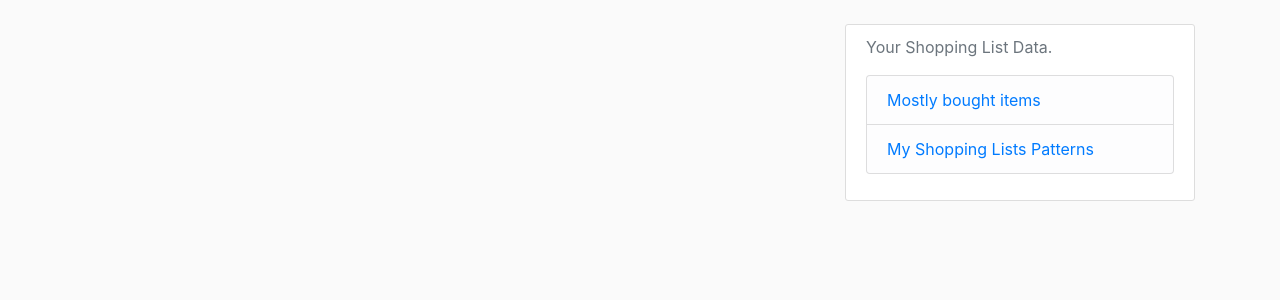
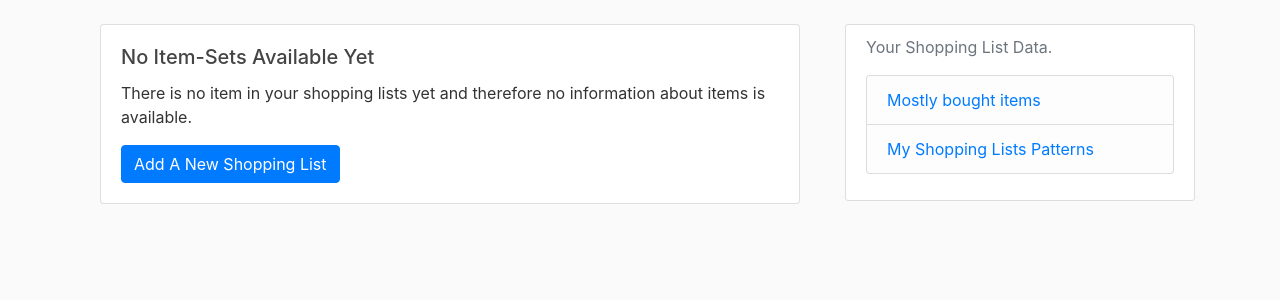
Before and after one commit to TaherAmlaki/ShoppingListApp, a Flask app: page /shopping-lists/frequent-itemsets in a window 1280 px wide. Shown: the part 56-356 px from the top of the page. Run offline with Flask 2, Linux system fonts and the light colour scheme; the visitor is signed in with stand-in values (Sample User, id 1); some libraries are stand-ins or nearby versions.

Commit message:
Added explanations to basket templates

```diff
--- a/ShoppingListApp/shoppingLists/templates/shoppingLists/frequent_item_sets.html
+++ b/ShoppingListApp/shoppingLists/templates/shoppingLists/frequent_item_sets.html
@@ -6,7 +6,7 @@
                 <thead>
                   <tr>
                     <th scope="col">#</th>
-                    <th scope="col">Item</th>
+                    <th scope="col">Item-Set</th>
                     <th scope="col">Support</th>
                   </tr>
                 </thead>
@@ -20,6 +20,31 @@
                     {% endfor %}
                 </tbody>
             </table>
+
+            <div class="card w-100">
+                <div class="card-body">
+                    <h5 class="card-title">Support?</h5>
+                    <p class="card-text">
+                        Support is percentage of shopping lists that contain the item-set to the total number of
+                        shopping lists.
+                    </p>
+                </div>
+            </div>
+
+        </div>
+    {% else %}
+        <div class="container">
+            <div class="card w-100">
+                <div class="card-body">
+                    <h5 class="card-title">No Item-Sets Available Yet</h5>
+                    <p class="card-text">
+                        There is no item in your shopping lists yet and therefore no information about items is available.
+                    </p>
+                    <a href="{{ url_for('shopping_list_views.add_shopping_list') }}" class="btn btn-primary">
+                        Add A New Shopping List
+                    </a>
+                </div>
+            </div>
         </div>
     {% endif %}
 
```
Also changed, not shown: ShoppingListApp/shoppingLists/templates/shoppingLists/rules.html (+14 -0 lines).
